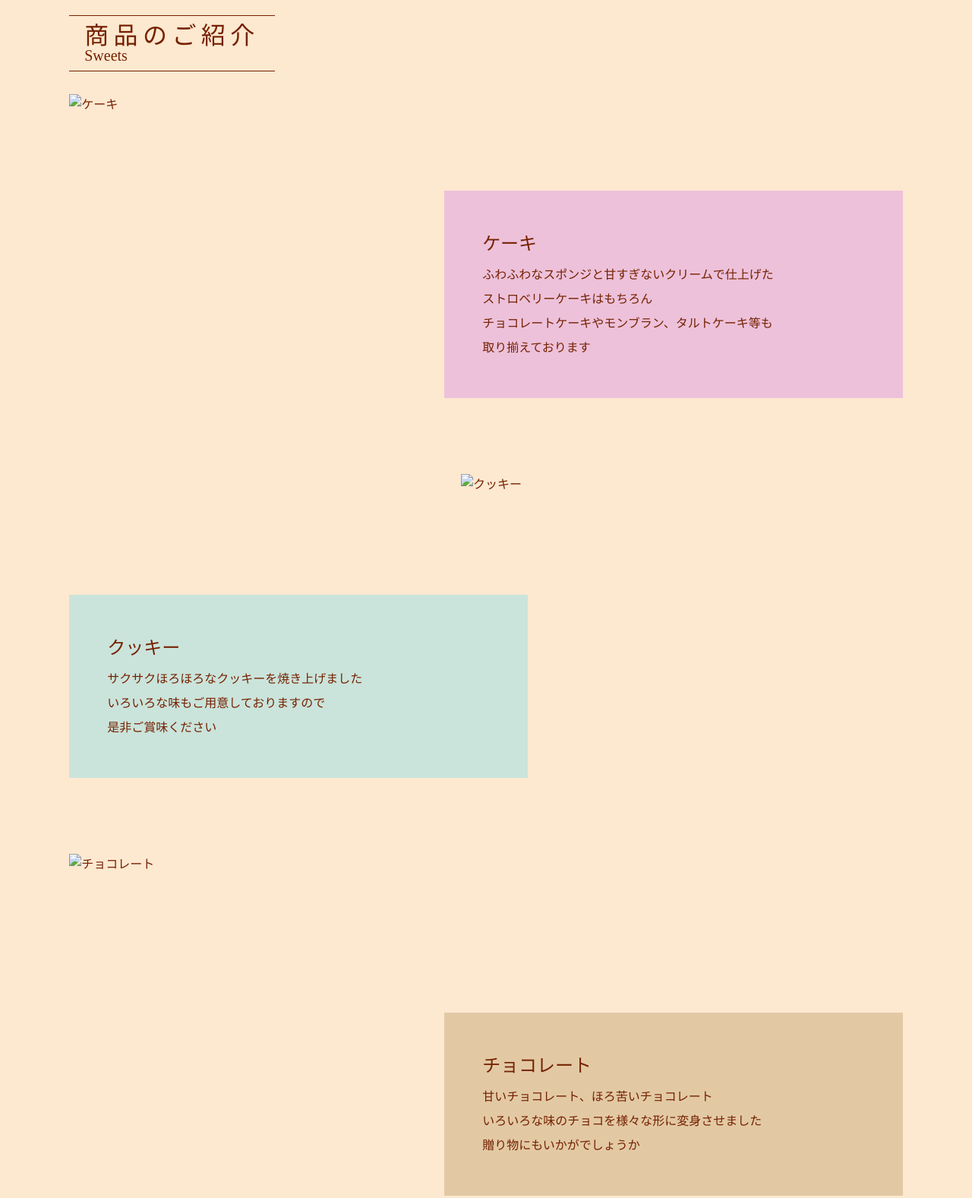
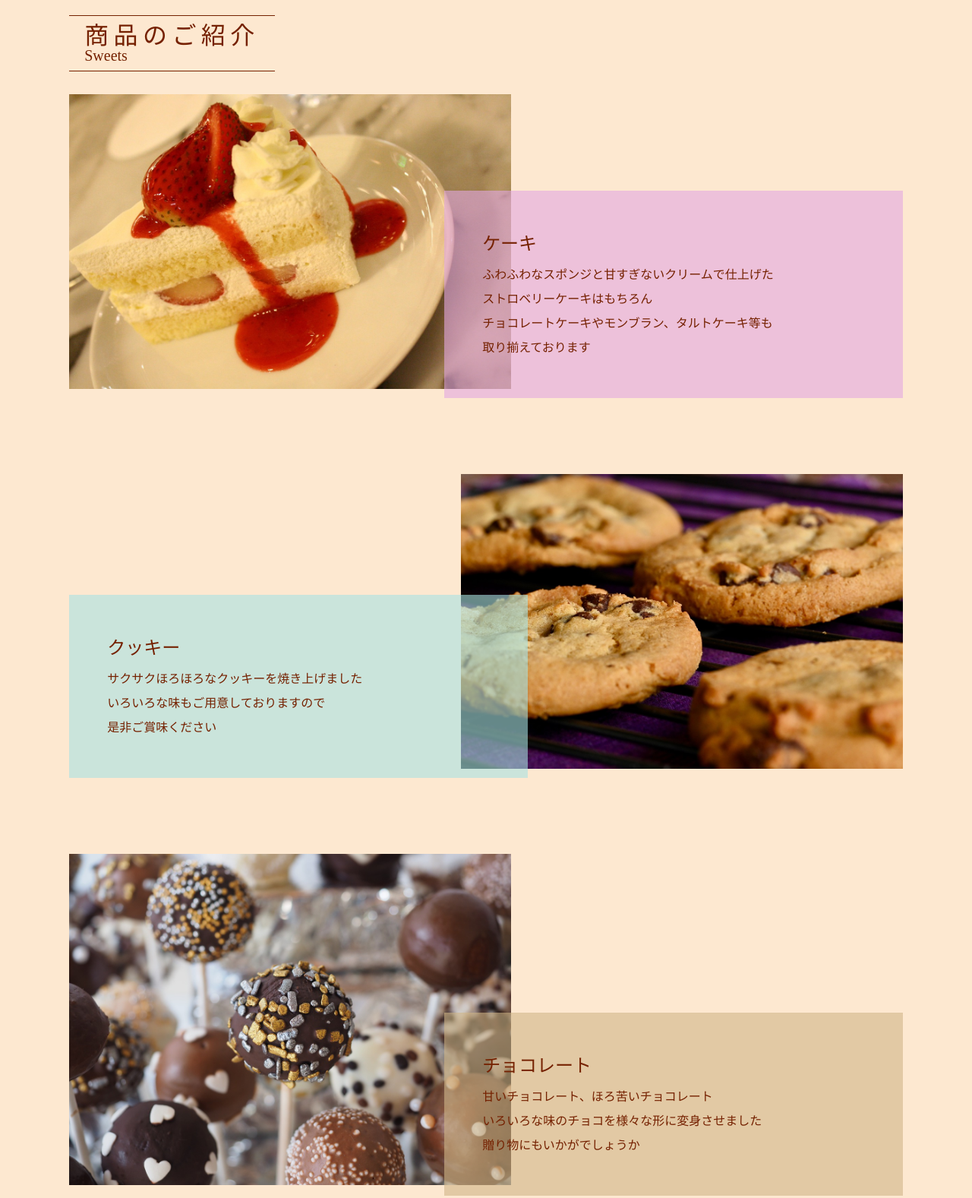
Before and after one commit to Utanone-code/test, a plain HTML site: page index.html in a window 1280 px wide. Shown: the part 880-2457 px from the top of the page at 76% size. Drawn offline with Linux system fonts and the light colour scheme; some packages are replaced by stand-ins of ours; files whose address does not match are found by name; a web font is replaced by a local one.

Commit message:
Update index.html

```diff
--- a/index.html
+++ b/index.html
@@ -53,13 +53,13 @@
           </p>
         </div>
         <div class="img">
-          <img src="img/cake.jpg" alt="ケーキ">
+          <img src="cake.jpg" alt="ケーキ">
         </div>
       </div>
 
       <div class="item">
         <div class="img">
-          <img src="img/cookies.jpg" alt="クッキー">
+          <img src="cookies.jpg" alt="クッキー">
         </div>
         <div class="text">
           <p class="title">クッキー</p>
@@ -81,7 +81,7 @@
           </p>
         </div>
         <div class="img">
-          <img src="img/pops.jpg" alt="チョコレート">
+          <img src="pops.jpg" alt="チョコレート">
         </div>
       </div>
     </section>
@@ -117,4 +117,5 @@
   </footer>
 </body>
 
+
 </html>
```
